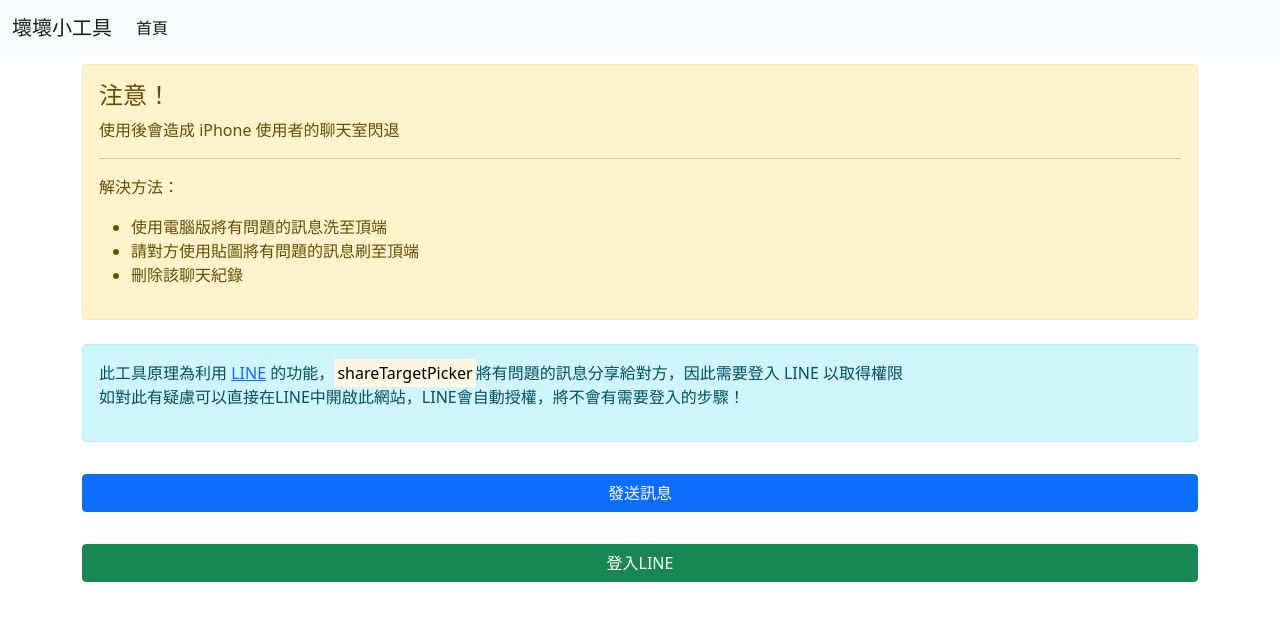
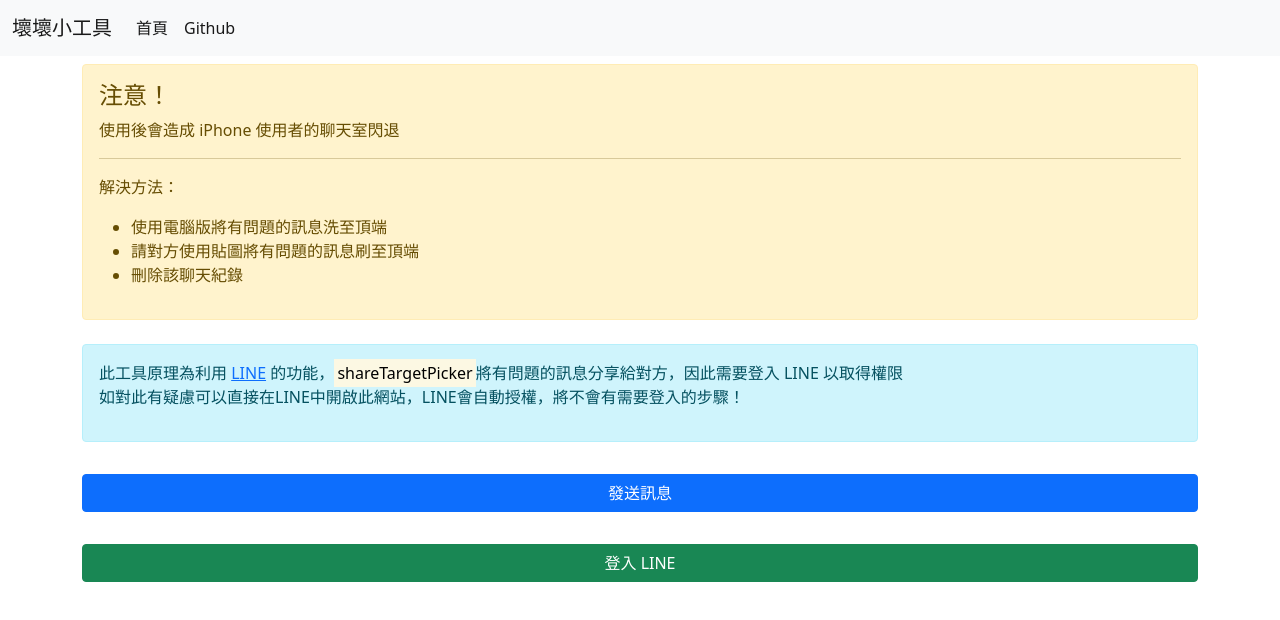
Before and after one commit to hanshino/ios-line-cracker, a website: page public/index.htm in a window 1280 px wide. Drawn offline with nearby package versions, Linux system fonts and the light colour scheme; a script that the page names is missing.

Commit message:
版面調整

```diff
--- a/public/index.htm
+++ b/public/index.htm
@@ -81,6 +81,14 @@
             <li class="nav-item">
               <a class="nav-link active" aria-current="page" href="#">首頁</a>
             </li>
+            <li class="nav-item">
+              <a
+                class="nav-link active"
+                aria-current="page"
+                href="https://github.com/hanshino/ios-line-cracker"
+                >Github</a
+              >
+            </li>
           </ul>
         </div>
       </div>
@@ -118,7 +126,7 @@
         </div>
         <div class="col-12 my-3">
           <button type="button" class="btn btn-success w-100" id="auth">
-            登入LINE
+            登入 LINE
           </button>
         </div>
       </div>
```
